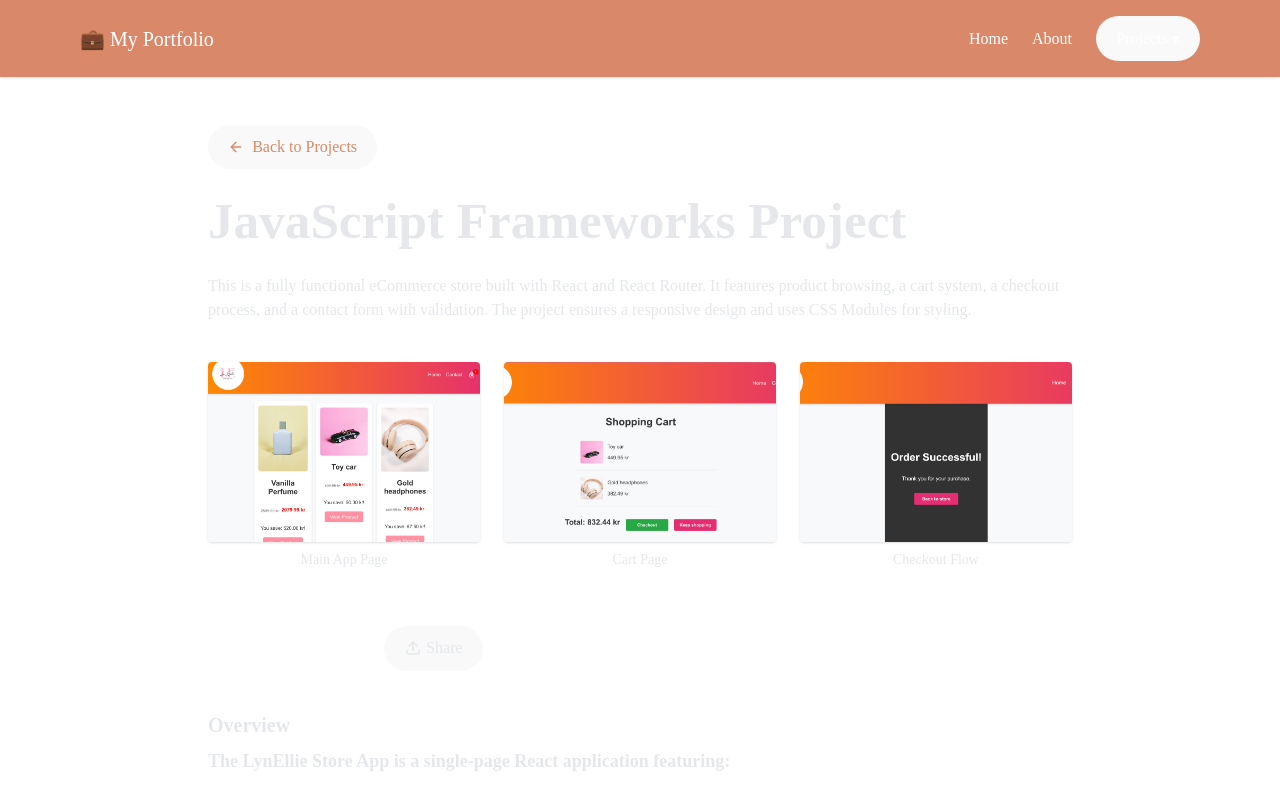
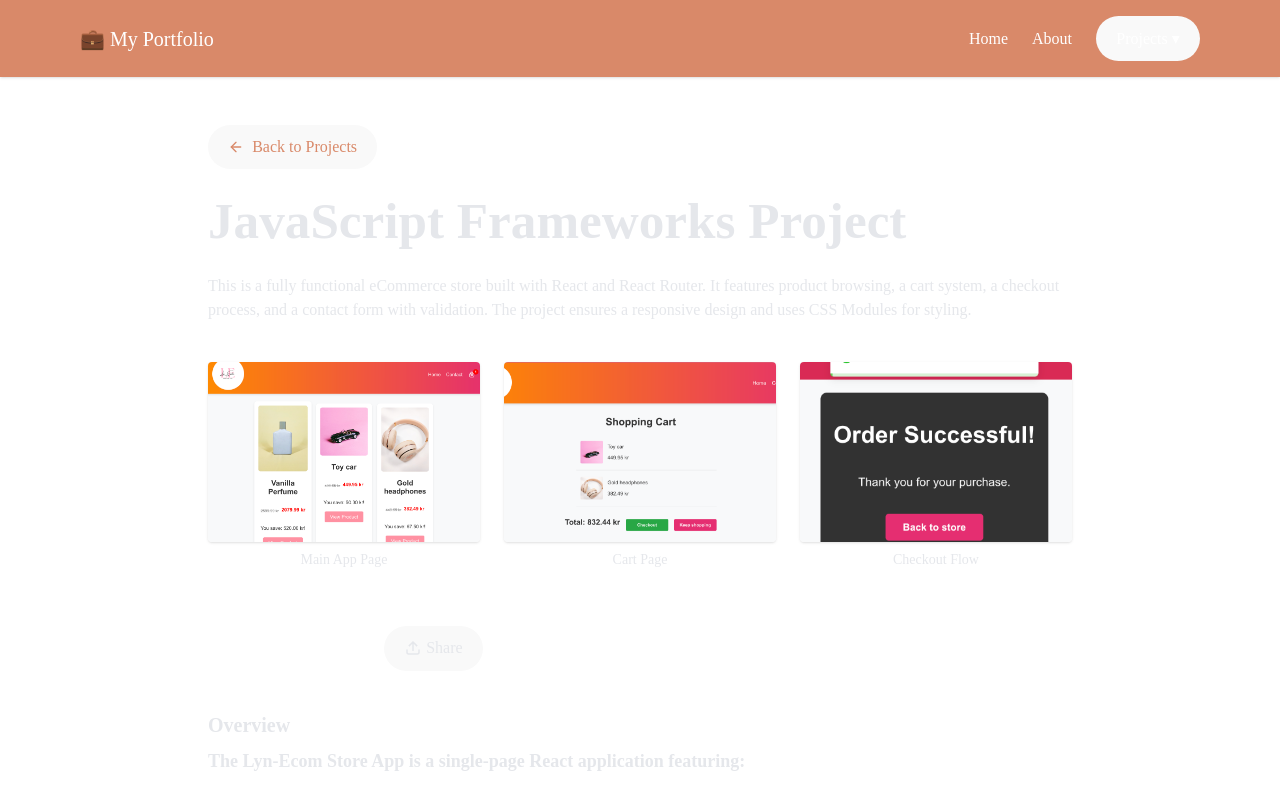
Before and after one commit to lynar13/portfolio-2, a React (Vite) app: page /projects/js-frameworks in a window 1280 px wide. Shown: the top 800 px of the page. Built offline with nearby package versions, Linux system fonts and the light colour scheme.

Commit message:
replaced image for e-com app checkout thumbnail

```diff
--- a/src/pages/projects/JsFrameworks.jsx
+++ b/src/pages/projects/JsFrameworks.jsx
@@ -10,7 +10,7 @@ export default function JsFrameworks() {
   const thumbnails = [
     { src: "/assets/jsfw.png", alt: "Main App Page" },
     { src: "/assets/jsfw-cart.png", alt: "Cart Page" },
-    { src: "/assets/jsfw-checkout.png", alt: "Checkout Flow" },
+    { src: "/assets/toastify-notif.png", alt: "Checkout Flow" },
   ];
 
   const handleCopy = () => {
@@ -90,7 +90,7 @@ export default function JsFrameworks() {
 
       <section className="mt-10">
         <h2 className="text-xl text-gray-200 font-semibold mb-2">Overview</h2>
-        <h3 className="text-lg text-gray-200 font-medium mb-2">The LynEllie Store App is a single-page React application featuring:</h3>
+        <h3 className="text-lg text-gray-200 font-medium mb-2">The Lyn-Ecom Store App is a single-page React application featuring:</h3>
         <ul className="space-y-1 p-4 text-gray-200 list-disc list-inside">
           <li>Product listing and details</li>
           <li>Persistent shopping cart</li>
```
Also changed, not shown: public/assets/toastify-notif.png (added).
